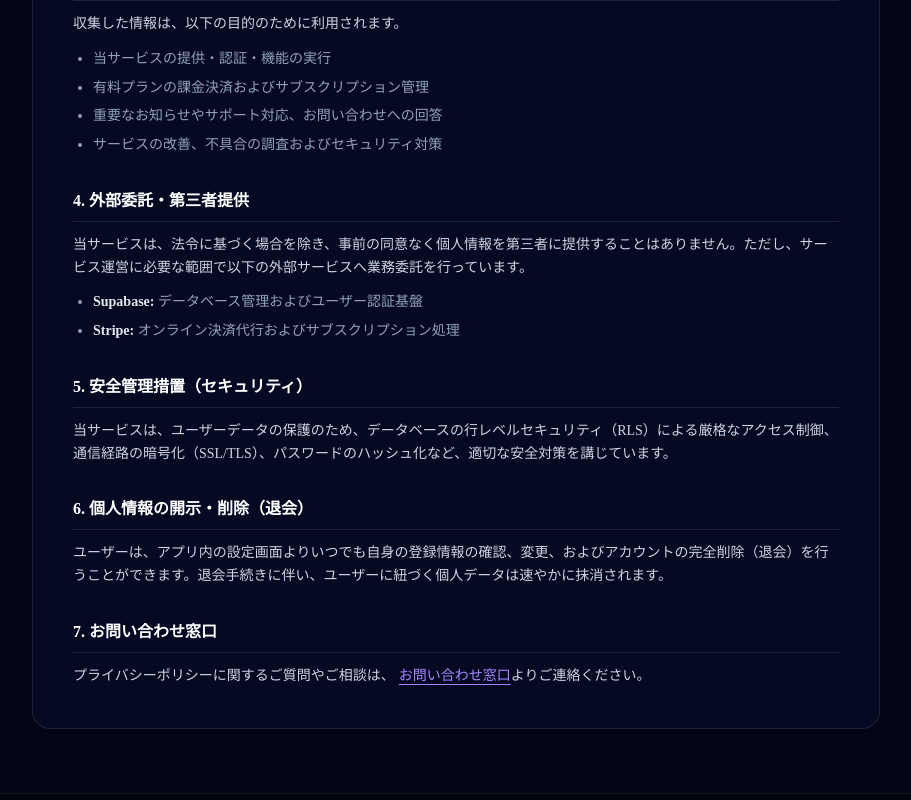
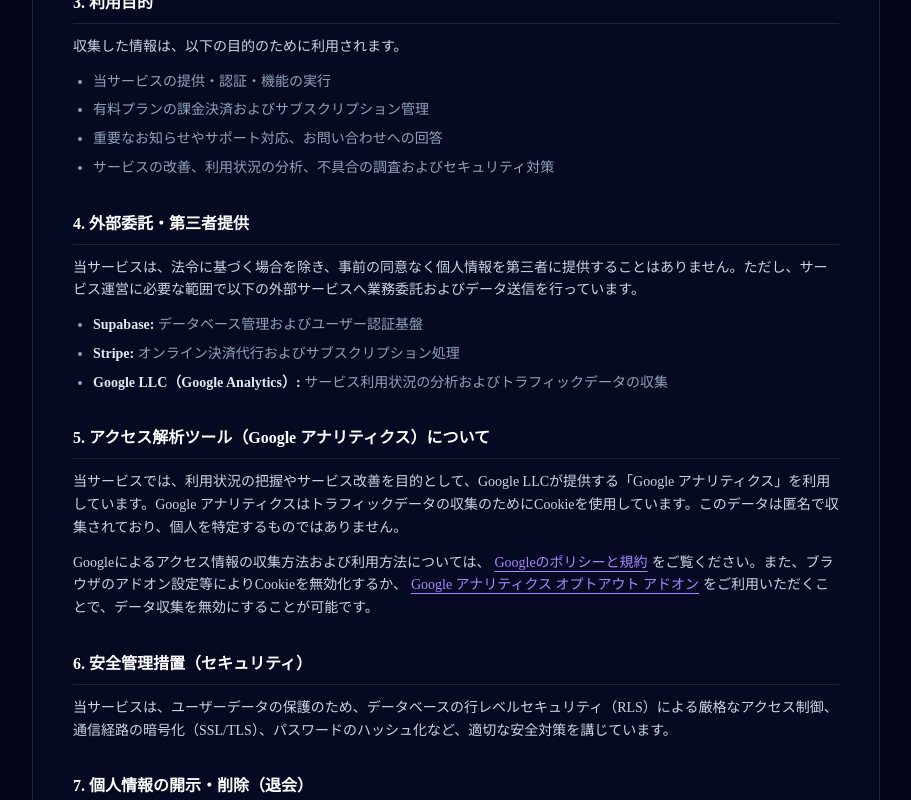
Before and after one commit to Temmy3620/budget-lens, a Next.js app: page /privacy in a window 1280 px wide. Shown: the part 660-1460 px from the top of the page, without its empty margins (184-1095 px from the left). Built offline with nearby package versions, Linux system fonts and the light colour scheme; no server answers.

Commit message:
プライバシーポリシーの更新

```diff
--- a/src/app/privacy/page.tsx
+++ b/src/app/privacy/page.tsx
@@ -21,7 +21,7 @@ export default function PrivacyPage() {
 						<h1 className="text-2xl md:text-3xl font-bold text-white tracking-tight">
 							プライバシーポリシー
 						</h1>
-						<p className="text-xs text-slate-400">最終改定日: 2026年8月30日</p>
+						<p className="text-xs text-slate-400">最終改定日: 2026年10月4日</p>
 					</div>
 
 					<div className="rounded-2xl border border-white/10 bg-[#080d28]/70 backdrop-blur-xl p-6 md:p-10 shadow-xl space-y-8 text-sm text-slate-300 leading-relaxed">
@@ -62,7 +62,7 @@ export default function PrivacyPage() {
 									<strong className="text-slate-200">
 										アクセスログ・Cookie:
 									</strong>{" "}
-									ログインセッション維持のためのCookie情報、アクセス日時、IPアドレスなど
+									ログインセッション維持のためのCookie情報、アクセス解析用Cookie、アクセス日時、閲覧ページ、IPアドレス、ブラウザ・端末情報など
 								</li>
 							</ul>
 						</section>
@@ -76,7 +76,9 @@ export default function PrivacyPage() {
 								<li>当サービスの提供・認証・機能の実行</li>
 								<li>有料プランの課金決済およびサブスクリプション管理</li>
 								<li>重要なお知らせやサポート対応、お問い合わせへの回答</li>
-								<li>サービスの改善、不具合の調査およびセキュリティ対策</li>
+								<li>
+									サービスの改善、利用状況の分析、不具合の調査およびセキュリティ対策
+								</li>
 							</ul>
 						</section>
 
@@ -85,7 +87,7 @@ export default function PrivacyPage() {
 								4. 外部委託・第三者提供
 							</h2>
 							<p>
-								当サービスは、法令に基づく場合を除き、事前の同意なく個人情報を第三者に提供することはありません。ただし、サービス運営に必要な範囲で以下の外部サービスへ業務委託を行っています。
+								当サービスは、法令に基づく場合を除き、事前の同意なく個人情報を第三者に提供することはありません。ただし、サービス運営に必要な範囲で以下の外部サービスへ業務委託およびデータ送信を行っています。
 							</p>
 							<ul className="list-disc pl-5 space-y-1.5 text-slate-400">
 								<li>
@@ -96,12 +98,50 @@ export default function PrivacyPage() {
 									<strong className="text-slate-200">Stripe:</strong>{" "}
 									オンライン決済代行およびサブスクリプション処理
 								</li>
+								<li>
+									<strong className="text-slate-200">
+										Google LLC（Google Analytics）:
+									</strong>{" "}
+									サービス利用状況の分析およびトラフィックデータの収集
+								</li>
 							</ul>
 						</section>
 
 						<section className="space-y-3">
 							<h2 className="text-base font-bold text-white border-b border-white/10 pb-2">
-								5. 安全管理措置（セキュリティ）
+								5. アクセス解析ツール（Google アナリティクス）について
+							</h2>
+							<p>
+								当サービスでは、利用状況の把握やサービス改善を目的として、Google
+								LLCが提供する「Google アナリティクス」を利用しています。Google
+								アナリティクスはトラフィックデータの収集のためにCookieを使用しています。このデータは匿名で収集されており、個人を特定するものではありません。
+							</p>
+							<p>
+								Googleによるアクセス情報の収集方法および利用方法については、
+								<a
+									href="https://policies.google.com/technologies/partner-sites"
+									target="_blank"
+									rel="noopener noreferrer"
+									className="text-violet-400 hover:text-violet-300 underline underline-offset-4 mx-1"
+								>
+									Googleのポリシーと規約
+								</a>
+								をご覧ください。また、ブラウザのアドオン設定等によりCookieを無効化するか、
+								<a
+									href="https://tools.google.com/dlpage/gaoptout"
+									target="_blank"
+									rel="noopener noreferrer"
+									className="text-violet-400 hover:text-violet-300 underline underline-offset-4 mx-1"
+								>
+									Google アナリティクス オプトアウト アドオン
+								</a>
+								をご利用いただくことで、データ収集を無効にすることが可能です。
+							</p>
+						</section>
+
+						<section className="space-y-3">
+							<h2 className="text-base font-bold text-white border-b border-white/10 pb-2">
+								6. 安全管理措置（セキュリティ）
 							</h2>
 							<p>
 								当サービスは、ユーザーデータの保護のため、データベースの行レベルセキュリティ（RLS）による厳格なアクセス制御、通信経路の暗号化（SSL/TLS）、パスワードのハッシュ化など、適切な安全対策を講じています。
@@ -110,7 +150,7 @@ export default function PrivacyPage() {
 
 						<section className="space-y-3">
 							<h2 className="text-base font-bold text-white border-b border-white/10 pb-2">
-								6. 個人情報の開示・削除（退会）
+								7. 個人情報の開示・削除（退会）
 							</h2>
 							<p>
 								ユーザーは、アプリ内の設定画面よりいつでも自身の登録情報の確認、変更、およびアカウントの完全削除（退会）を行うことができます。退会手続きに伴い、ユーザーに紐づく個人データは速やかに抹消されます。
@@ -119,7 +159,7 @@ export default function PrivacyPage() {
 
 						<section className="space-y-3">
 							<h2 className="text-base font-bold text-white border-b border-white/10 pb-2">
-								7. お問い合わせ窓口
+								8. お問い合わせ窓口
 							</h2>
 							<p>
 								プライバシーポリシーに関するご質問やご相談は、
```
